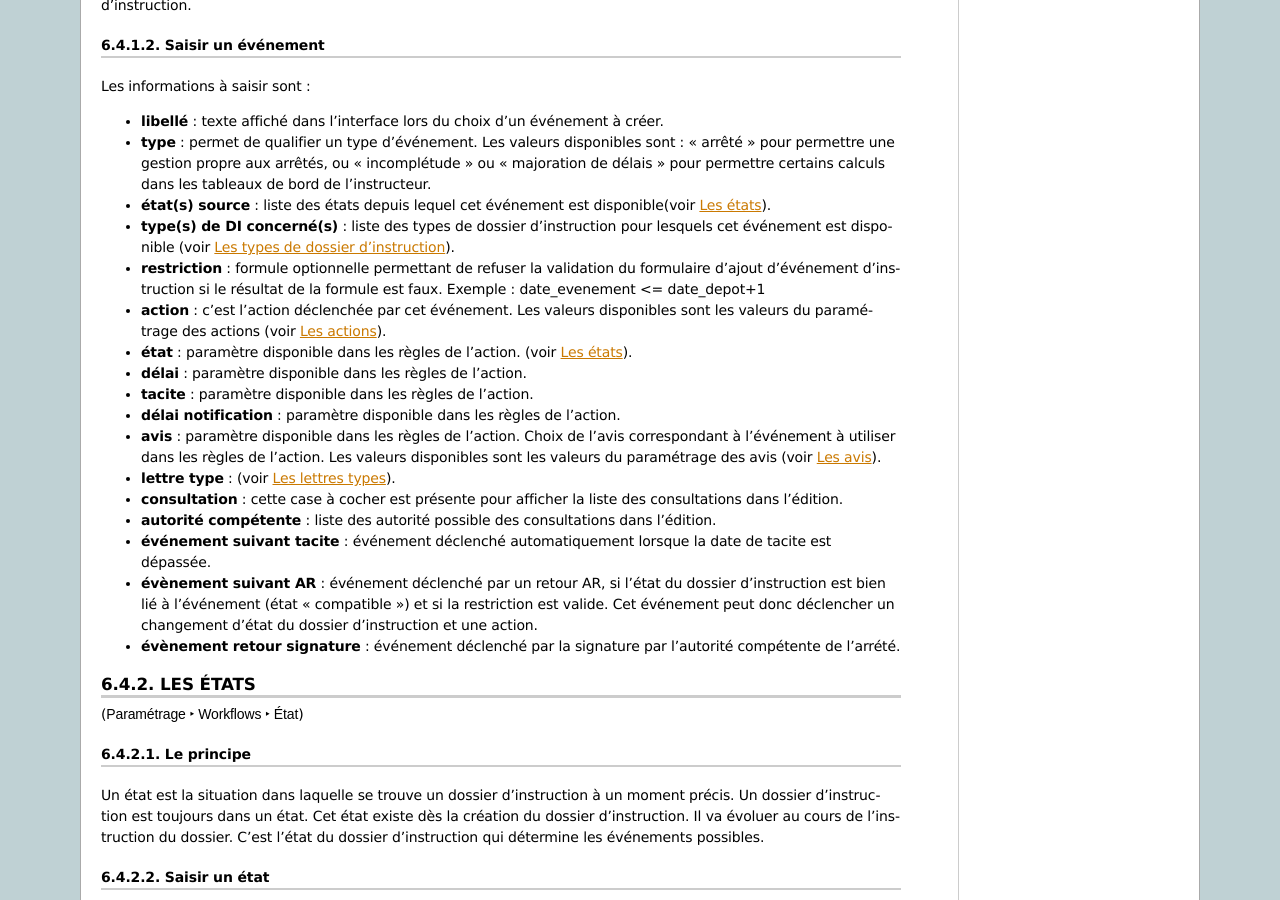
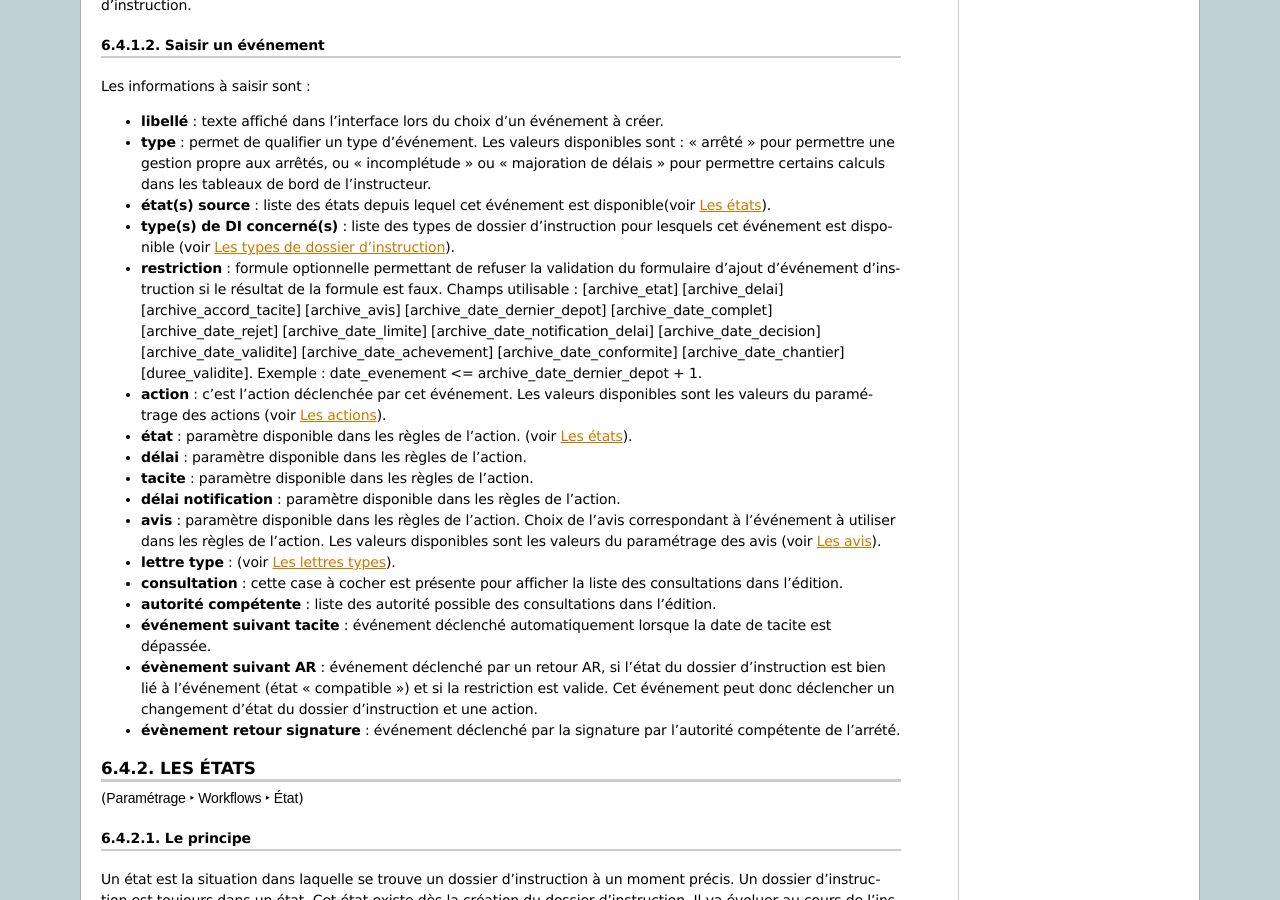
Before and after one commit to mpavaux/openads-documentation, a Sphinx documentation site: the page built from source/manuel_utilisateur/parametrage_dossier.rst, in a window 1280 px wide and 900 px high, scrolled down 4022 px. Built offline with Sphinx 7.4.7, drawn with Linux system fonts in a browser that asks for light colours.

Commit message:
Mise à jour de la documentation

```diff
--- a/source/manuel_utilisateur/parametrage_dossier.rst
+++ b/source/manuel_utilisateur/parametrage_dossier.rst
@@ -285,7 +285,14 @@
   :ref:`parametrage_dossiers_dossier_instruction_type`).
 * **restriction** : formule optionnelle permettant de refuser la validation du
   formulaire d'ajout d'événement d'instruction si le résultat de la formule est
-  faux. Exemple : date_evenement <= date_depot+1
+  faux.
+  Champs utilisable : [archive_etat] [archive_delai] [archive_accord_tacite]
+  [archive_avis] [archive_date_dernier_depot]
+  [archive_date_complet] [archive_date_rejet] [archive_date_limite]
+  [archive_date_notification_delai] [archive_date_decision] [archive_date_validite]
+  [archive_date_achevement] [archive_date_conformite] [archive_date_chantier]
+  [duree_validite].
+  Exemple : date_evenement <= archive_date_dernier_depot + 1.
 * **action** : c'est l'action déclenchée par cet événement. Les valeurs
   disponibles sont les valeurs du paramétrage des actions (voir
   :ref:`parametrage_dossiers_action`).
```
